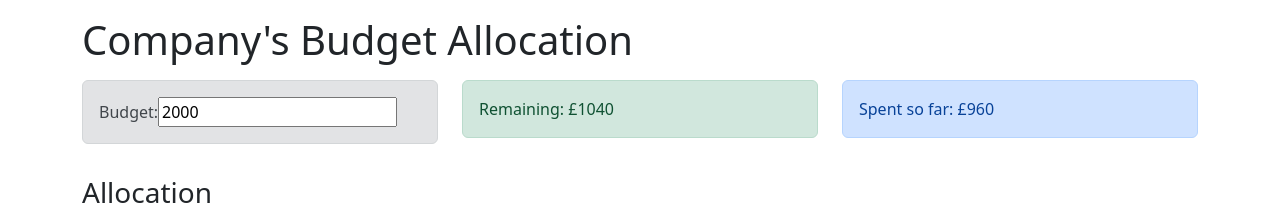
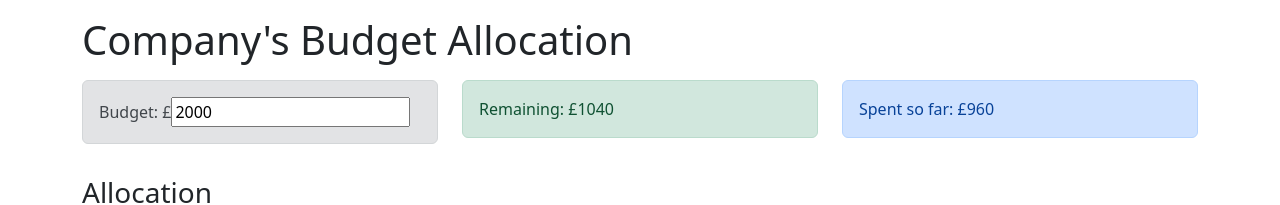
Before and after one commit to ibm-developer-skills-network/ejtos-react_budget_app, a React (Create React App) app: page / in a window 1280 px wide. Shown: the top 205 px of the page. Built offline with nearby package versions, Linux system fonts and the light colour scheme.

Commit message:
Update Budget.js

```diff
--- a/src/components/Budget.js
+++ b/src/components/Budget.js
@@ -1,37 +1,29 @@
-import React, { useContext } from "react";
-import { AppContext } from "../context/AppContext";
+import React, { useContext } from 'react';
+import { AppContext } from '../context/AppContext';
 
 const Budget = () => {
-  const { budget, dispatch, expenses } = useContext(AppContext);
+    const { budget, dispatch,expenses, currency } = useContext(AppContext);
 
-  const changeBudget = val => {
-    const totalExpenses = expenses.reduce((total, item) => {
+    const changeBudget = (val)=>{
+        const totalExpenses = expenses.reduce((total,item) => {
             return (total += item.cost);
         }, 0);
 
-    if (val < totalExpenses) {
+        if(val<totalExpenses) {
             alert("You cannot reduce the budget that is already allocated!");
         } else {
             dispatch({
-        type: "SET_BUDGET",
-        payload: val
-      });
+                type: 'SET_BUDGET' ,
+                payload: val,
+            })
             }
-  };
+    }
 
     return (
-    <div className="alert alert-secondary">
-      <label>
-        Budget:
-		<input
-          type="number"
-          step="10"
-          value={budget}
-          onInput={event => changeBudget(event.target.value)}
-        />
-      </label>
+        <div className='alert alert-secondary'>
+            <span>Budget: {currency}</span>
+            <input type="number" step="10" value={budget} onInput={(event)=>changeBudget(event.target.value)}></input>
         </div>
     );
 };
-
 export default Budget;
```
Lines whose indentation alone changed are shown as unchanged.
